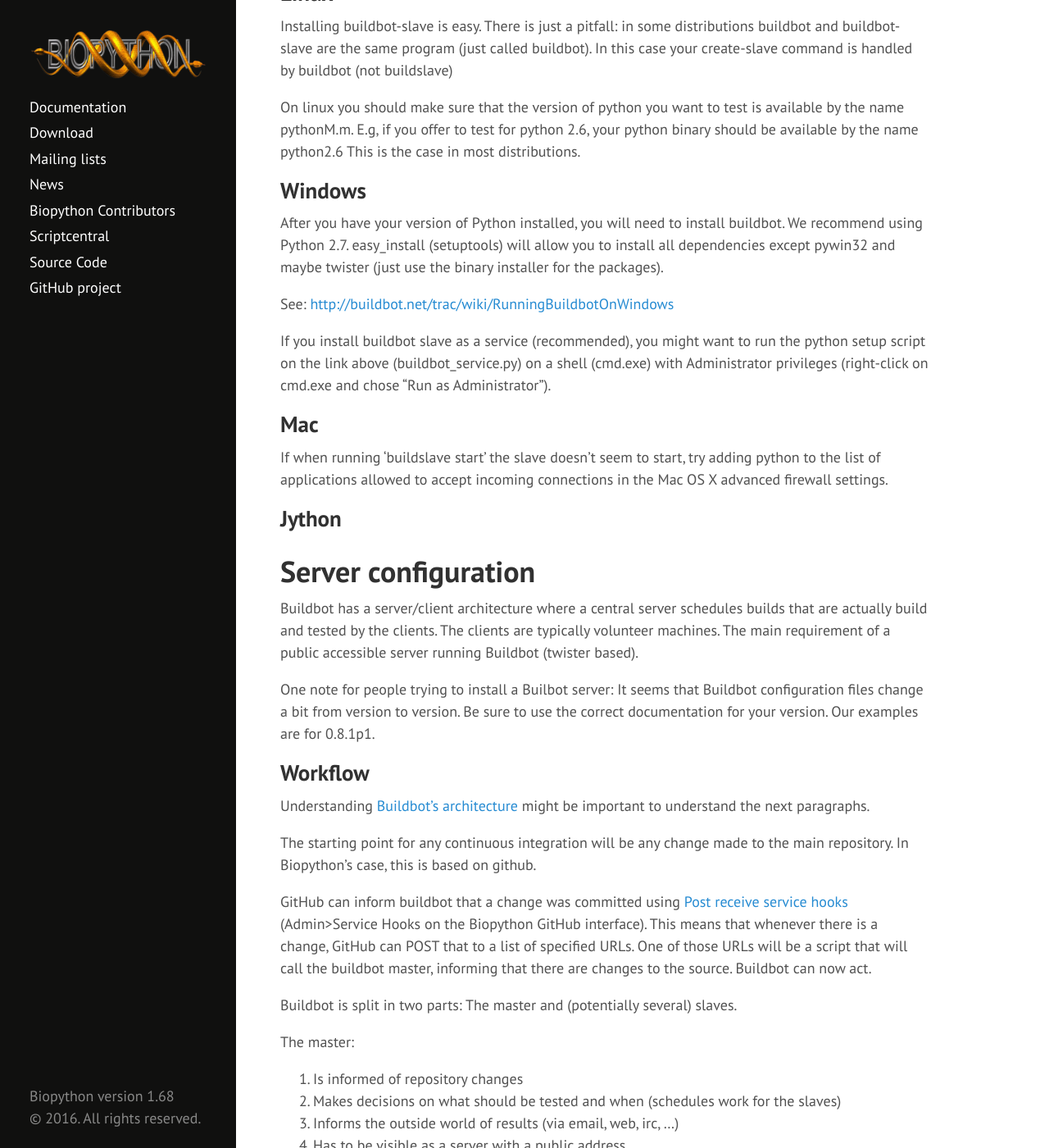
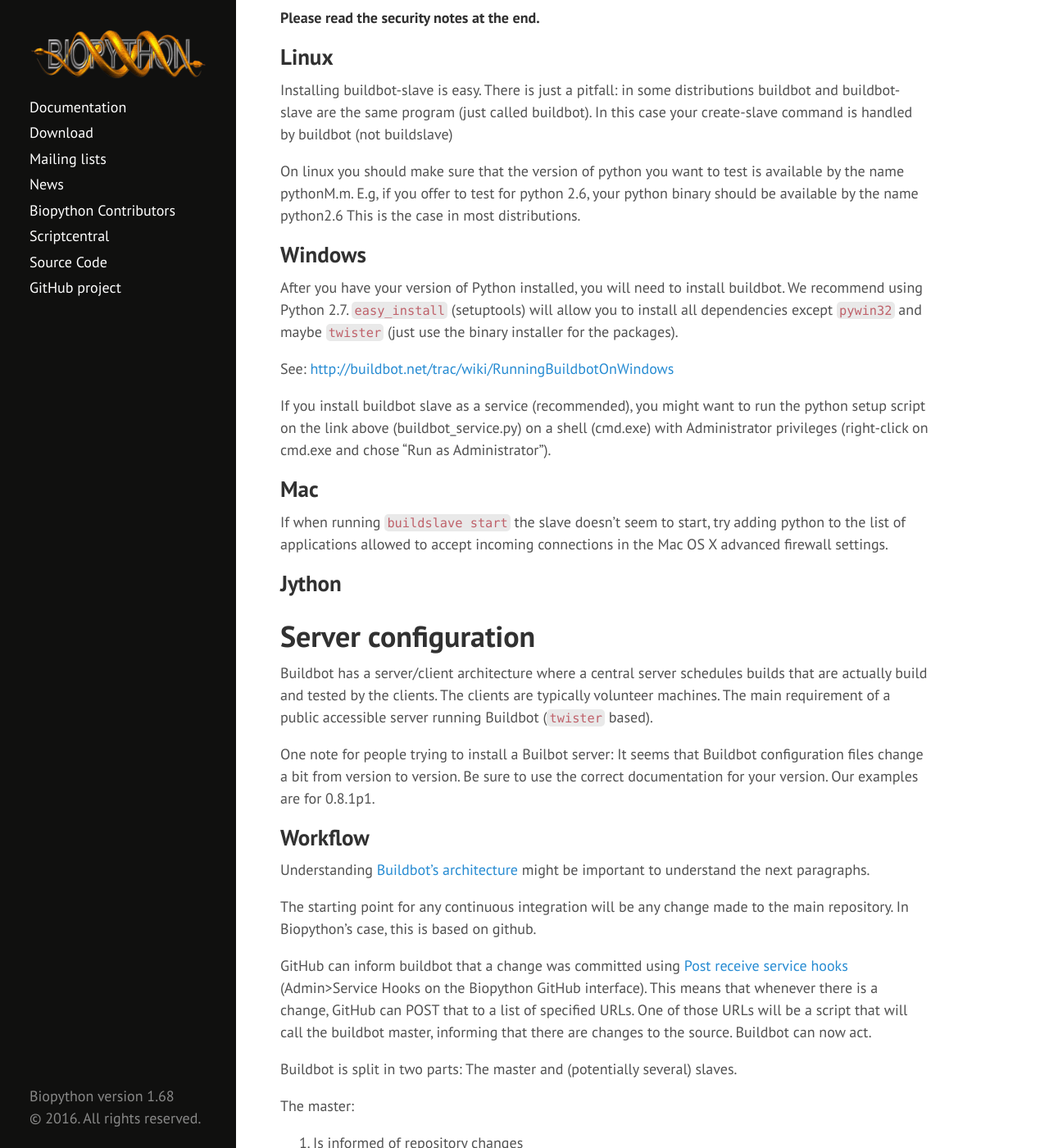
Before and after one commit to biopython/biopython.github.io, a Jekyll site: the page built from wiki/Continuous_integration.md, in a window 1280 px wide and 1400 px high, scrolled down 1367 px. Shown: the whole window at 82% size. Built offline with Jekyll 4.4.1, drawn with Linux system fonts in a browser that asks for light colours; some of the changed text lies outside the part shown.

Commit message:
Formatting, one broken link

````diff
--- a/wiki/Continuous_integration.md
+++ b/wiki/Continuous_integration.md
@@ -40,7 +40,7 @@ Volunteer integration testing
 General instructions
 --------------------
 
-You will need to install buildbot on your system (\*ONLY\* the slave
+You will need to install buildbot on your system (*ONLY* the slave
 part). Please see below more specific instructions for your operating
 system.
 
@@ -51,12 +51,16 @@ saying what you are willing to test (platform, python version,
 applications) to get a username and a password. With your username and
 password you can now configure your buildslave. Something like this:
 
-buildslave create-slave your\_slave\_directory testing.open-bio.org:9989
+```bash
+buildslave create-slave your_slave_directory testing.open-bio.org:9989
 username password
+```
 
 Then you should start your slave with
 
-buildslave start your\_slave\_directory
+``` bash
+buildslave start your_slave_directory
+```
 
 Remember to have the external applications that you wish to test (e.g.
 blast) correctly installed, if you want to test all of Biopython you
@@ -84,21 +88,21 @@ Windows
 -------
 
 After you have your version of Python installed, you will need to
-install buildbot. We recommend using Python 2.7. easy\_install
-(setuptools) will allow you to install all dependencies except pywin32
-and maybe twister (just use the binary installer for the packages).
+install buildbot. We recommend using Python 2.7. `easy_install`
+(setuptools) will allow you to install all dependencies except `pywin32`
+and maybe `twister` (just use the binary installer for the packages).
 
 See: <http://buildbot.net/trac/wiki/RunningBuildbotOnWindows>
 
 If you install buildbot slave as a service (recommended), you might want
-to run the python setup script on the link above (buildbot\_service.py)
+to run the python setup script on the link above (buildbot_service.py)
 on a shell (cmd.exe) with Administrator privileges (right-click on
 cmd.exe and chose "Run as Administrator").
 
 Mac
 ---
 
-If when running 'buildslave start' the slave doesn't seem to start, try
+If when running `buildslave start` the slave doesn't seem to start, try
 adding python to the list of applications allowed to accept incoming
 connections in the Mac OS X advanced firewall settings.
 
@@ -111,7 +115,7 @@ Server configuration
 Buildbot has a server/client architecture where a central server
 schedules builds that are actually build and tested by the clients. The
 clients are typically volunteer machines. The main requirement of a
-public accessible server running Buildbot (twister based).
+public accessible server running Buildbot (`twister` based).
 
 One note for people trying to install a Builbot server: It seems that
 Buildbot configuration files change a bit from version to version. Be
````
Also changed, not shown: other parts of wiki/Continuous_integration.md (+2 -2 lines).
